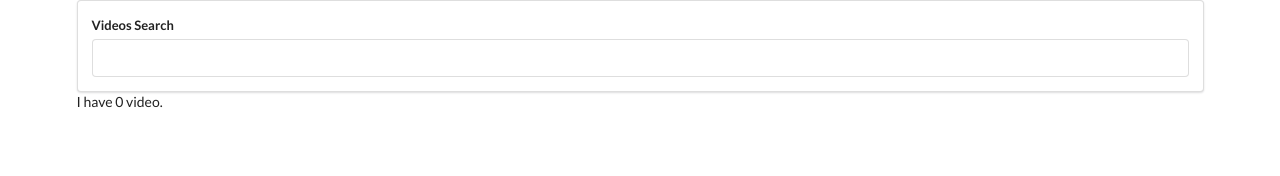
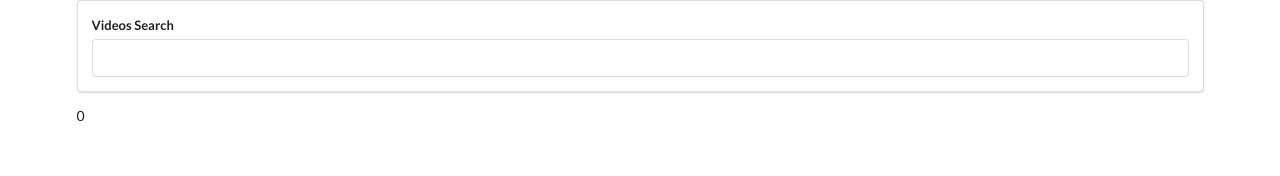
Before and after one commit to amakomitchell/Videos-app, a React (Create React App) app: page / in a window 1280 px wide. Shown: the top 176 px of the page. Built offline with nearby package versions, Linux system fonts and the light colour scheme.

Commit message:
passing state as props

```diff
--- a/src/components/App.js
+++ b/src/components/App.js
@@ -1,6 +1,7 @@
 import React from 'react';
 import SearchBar from './SearchBar';
 import youtube from '../apis/Youtube';
+import VideoList from './VideoList';
 
 class App extends React.Component {
 
@@ -20,7 +21,7 @@
         return(
             <div className="ui container">
                 <SearchBar onFormSubmit={this.onTermSubmit} />
-                I have {this.state.videos.length} video.
+                <VideoList  videos={this.state.videos} />
             </div>
         );
     }
--- /dev/null
+++ b/src/components/VideoList.js
@@ -0,0 +1,8 @@
+import React from 'react';
+
+const VideoList = (props) => {
+
+    return <div>{props.videos.length}</div>
+};
+
+export default VideoList;
```
